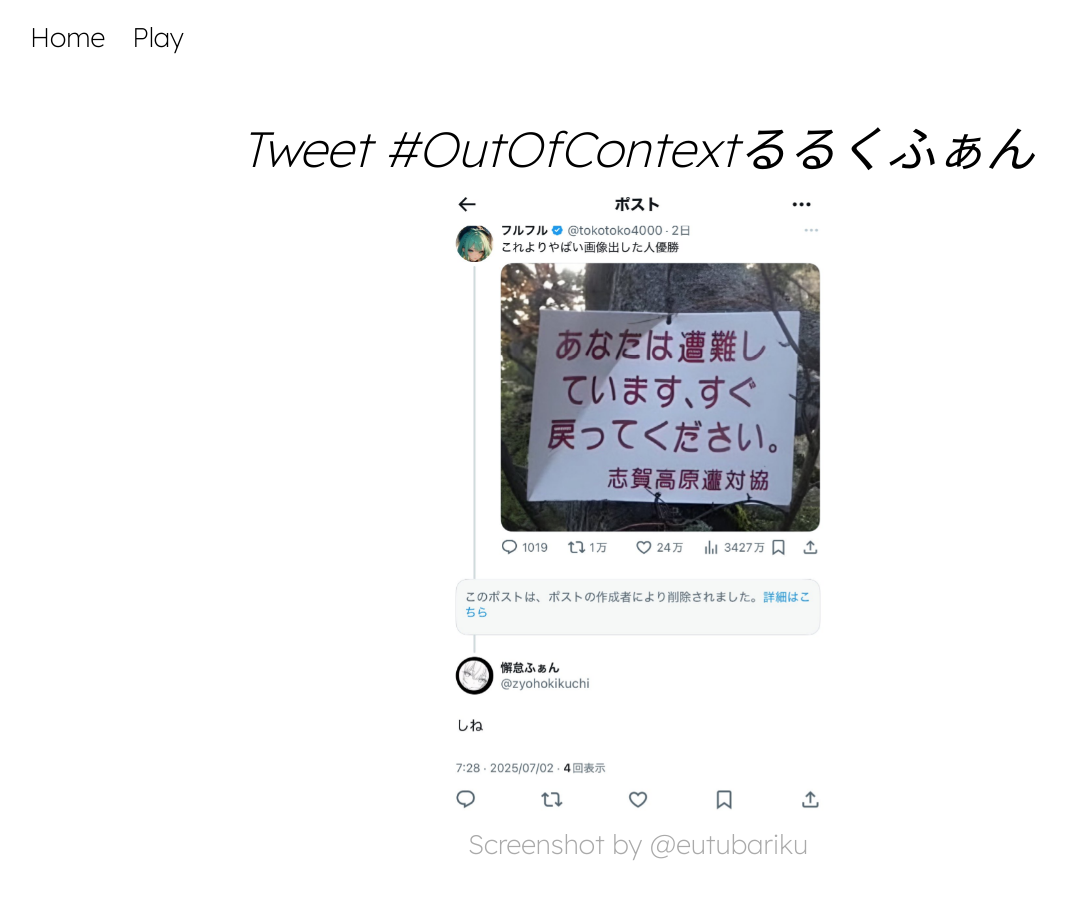
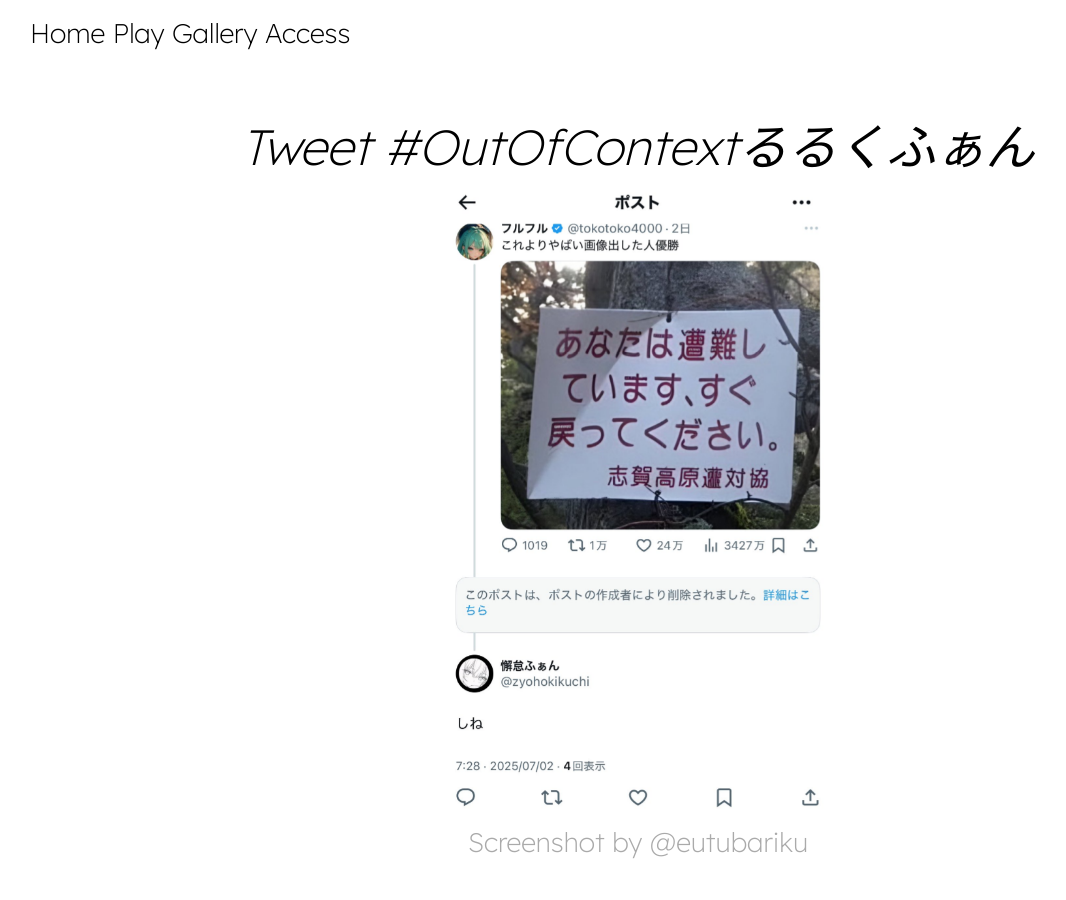
Before and after one commit to liruru/Runachas, a Jekyll site: the page built from index.html, in a window 1280 px wide. Shown: the whole page, without its empty margins (2-1068 px from the left). Built offline with Jekyll 4.4.1, drawn with Linux system fonts in a browser that asks for light colours.

Commit message:
Update header.html
gallery、accessを追加

```diff
--- a/_includes/header.html
+++ b/_includes/header.html
@@ -1,5 +1,10 @@
 <header style="width:100%; padding:1em 2em; display:flex; justify-content:flex-start; gap:2em; box-sizing:border-box;">
   <nav>
-    <p><a href="{{ '/' | relative_url }}">Home</a>　<a href="{{ '/play' | relative_url }}"">Play</a></p>
+    <p>
+      <a href="{{ '/' | relative_url }}">Home</a>
+      <a href="{{ '/play' | relative_url }}"">Play</a>
+      <a href="{{ '/gallery' | relative_url }}"">Gallery</a>
+      <a href="{{ '/access' | relative_url }}"">Access</a>
+    </p>
   </nav>
 </header>
```
